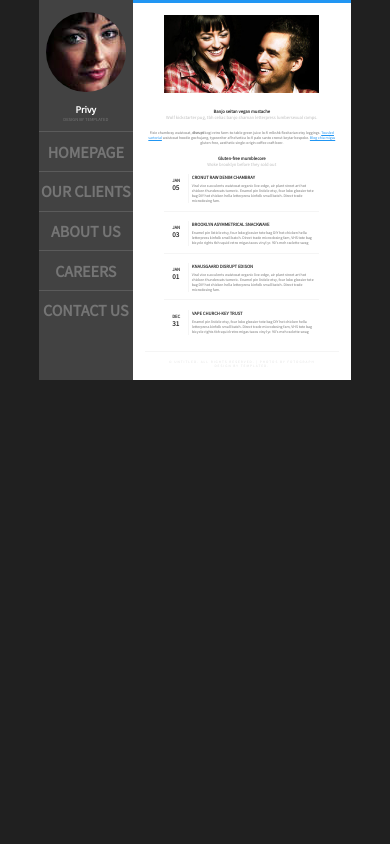
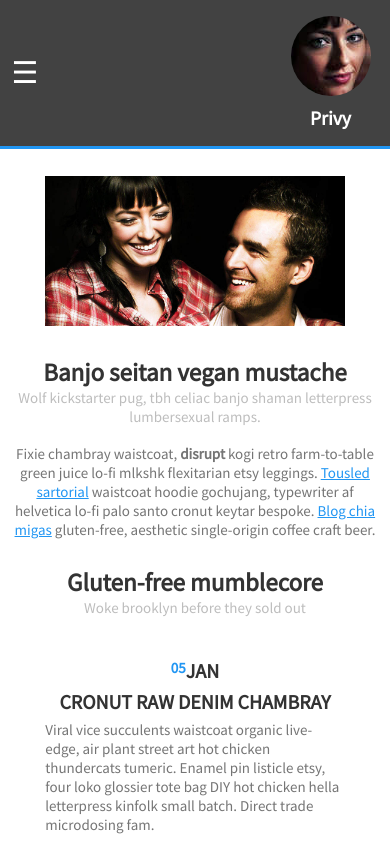
Before and after one commit to Simon-BEE/maquette, a plain HTML site: page index.html in a window 390 px wide. Shown: the top 844 px of the page. Drawn offline with Linux system fonts and the light colour scheme.

Commit message:
responsive

```diff
--- a/assets/css/styles.css
+++ b/assets/css/styles.css
@@ -34,16 +34,20 @@ p.subtitle {
 
 h2, h3, h3 a {
     color: #333;
-    font-size: 1.2vw;
 }
 
 h3 {
     text-transform: uppercase;
+    font-size: 1.2vw;
 }
 
 /*---------
 ----LEFT---
 ---------*/
+
+aside.left nav.menu input {
+    display: none;
+}
 
 aside.left {
     width: 30%;
@@ -199,3 +203,132 @@ footer p {
 /*---------
 ---MEDIA---
 ---------*/
+
+@media (max-width: 768px) {
+    .main-content {
+        width: 100%;
+        height: 100%;
+    }
+}
+
+@media (max-width: 600px) {
+
+    .main-content {
+        flex-direction: column;
+    }
+
+    aside.left {
+        width: 100%;
+        flex-direction: row-reverse;
+        position: relative;
+    }
+
+    .left-head {
+        margin-right: 5%;
+    }
+
+    .left-head h1 {
+        font-size: 5vw !important;
+    }
+
+    .left-head p {
+        display: none;
+    }
+
+    aside.left nav.menu input {
+        display: block;
+        margin-left: 4%;
+    }
+
+    /*----BURGER----*/
+
+    .menu {
+        background-color: #424242;
+        color: #fff;
+        height: 50px;
+        position: relative;
+    }
+    .menu .burger {
+          appearance: none;
+          -moz-appearance: none;
+          -webkit-appearance: none;
+          color: #fff;
+          font-size: 5vw;
+          outline: 0;
+          line-height: 50px;
+        }
+    .menu .burger:before {
+            content: '☰';
+            font-size: 30px;
+        }
+    .menu .burger:checked + ul {
+            height: calc(100vh - 50px);
+            opacity: 0.9;
+        }
+    .menu .burger:checked:before {
+            content: 'X';
+        }
+    ul {
+        height: 0;
+        background: inherit;
+        overflow: hidden;
+        transition: height .2s;
+        width: 130%;
+    }
+    ul > * {
+          display: block;
+          letter-spacing: 1px;
+          padding: 0 20px;
+          width: 100%;
+          font-size: 4vw;
+      }
+
+      /*--------------*/
+
+    div.right {
+        width: 100%;
+        padding: 5% 0 0 0;
+        font-size: 22px !important;
+    }
+
+    header.right-head {
+        padding: 2%;
+    }
+
+    h2 {
+        font-size: 25px;
+    }
+
+    h3 {
+        font-size: 20px !important;
+        text-align: center;
+    }
+
+    .right-head p, .content p, p.number {
+        font-size: 15px !important;
+    }
+
+    div.img-right img{
+    width: 80%;
+    }
+
+    article {
+        flex-direction: column;
+        padding: 5% 0;
+    }
+
+    aside.main-left {
+        display: flex;
+        flex-direction: row-reverse;
+        justify-content: center;
+        border: none;
+    }
+
+    aside.main-left p {
+        color: #2196F3!important;
+    }
+
+    footer p {
+        font-size: 12px !important;
+    }
+}
--- a/index.html
+++ b/index.html
@@ -21,6 +21,7 @@
             </header>
 
             <nav class="menu">
+                <input type="checkbox" name="burger" class="burger">
                 <ul>
                     <li><a href="#">Homepage</a></li>
                     <li><a href="#">Our clients</a></li>
```
